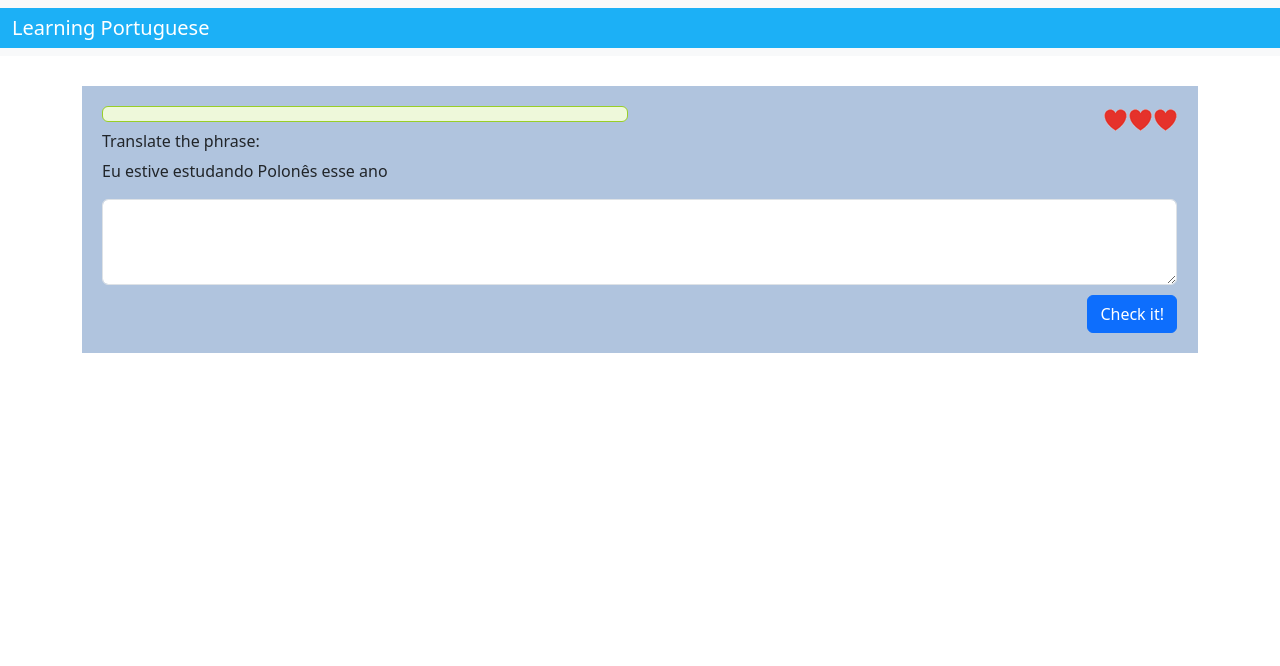
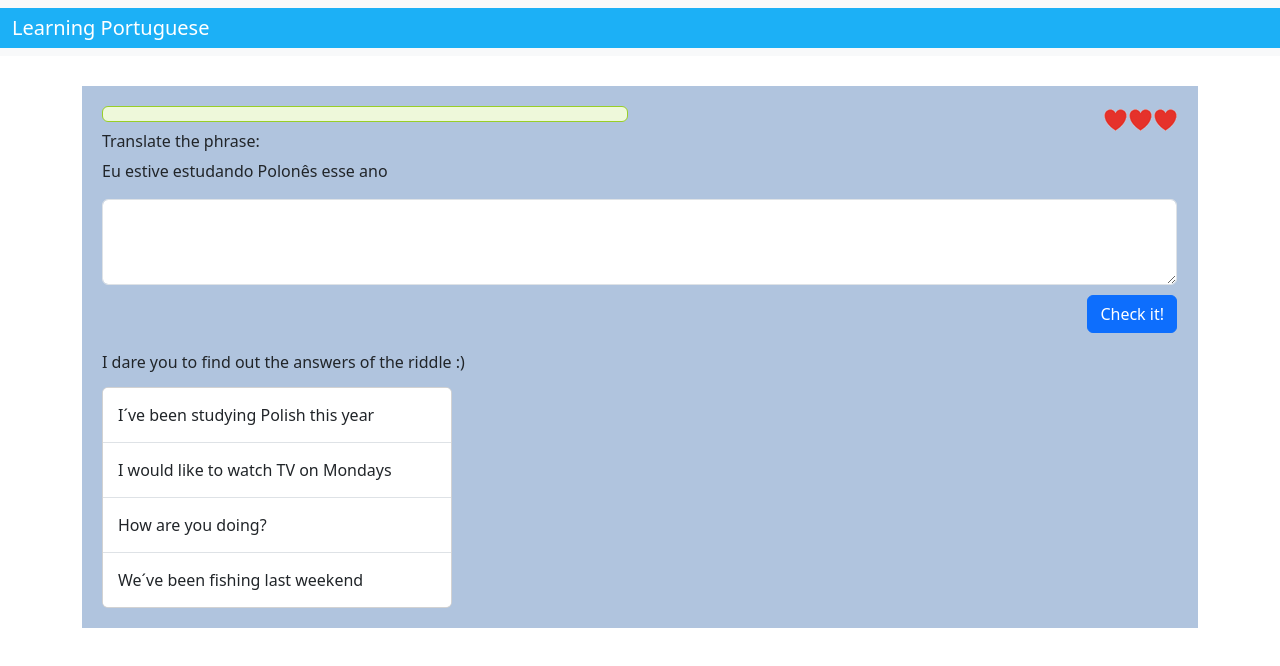
Before and after one commit to inova-tecnologia/app1, an Angular app: page / in a window 1280 px wide. Shown: the top 666 px of the page. Built offline with nearby package versions, Linux system fonts and the light colour scheme.

Commit message:
atualização 2.3

```diff
--- a/src/app/app.component.html
+++ b/src/app/app.component.html
@@ -1,2 +1,26 @@
 <top-app></top-app>
-<panel-app (finishGame)="finishGame($event)"></panel-app>
+
+<div *ngIf="gameInProgress; else gameOver">
+    <panel-app (finishGame)="finishGame($event)"></panel-app>
+</div>
+
+<ng-template #gameOver>
+    <div *ngIf="closureType ==='defeat'; else victoryMessage"
+         class="container"
+         style="margin-top: 20px; margin-left: 10px">
+        <div class="row">
+            <div class="col">
+                <h3 style="color: red">Game over, unfortunately you have lost the match!</h3>
+            </div>
+        </div>
+    </div>
+</ng-template>
+<ng-template #victoryMessage>
+    <div class="container" style="margin-top: 20px; margin-left: 10px">
+       <div class="row">
+           <div class="col">
+               <h3 style="color: rgb(8, 224, 8)">Congratulations, you won the game!</h3>
+           </div>
+       </div>
+    </div>
+</ng-template>
--- a/src/app/app.component.ts
+++ b/src/app/app.component.ts
@@ -1,14 +1,18 @@
 import { Component } from '@angular/core';
-
 @Component({
   selector: 'app-root',
   templateUrl: './app.component.html',
   styleUrls: ['./app.component.css']
 })
+
 export class AppComponent {
 
+    public gameInProgress: boolean = true;
+    public closureType: string = "";
+
     public finishGame(type: string): void {
-        console.log(type);
+        this.gameInProgress = false;
+        this.closureType = type;
     }
 
 }
--- a/src/app/app.module.ts
+++ b/src/app/app.module.ts
@@ -1,6 +1,5 @@
 import { NgModule } from '@angular/core';
 import { BrowserModule } from '@angular/platform-browser';
-
 import { AppRoutingModule } from './app-routing.module';
 import { AppComponent } from './app.component';
 import { TopComponent } from './top/top.component';
--- a/src/app/panel/panel.component.css
+++ b/src/app/panel/panel.component.css
@@ -12,3 +12,19 @@
 #button {
     margin-left: 11px;
 }
+
+.card {
+    margin-top: 15px;
+}
+
+.list-group-item {
+    padding: 15px;
+ }
+
+#joke {
+    margin-top: 20px;
+}
+
+ #footer {
+    margin-top: 10px;
+ }
--- a/src/app/panel/panel.component.html
+++ b/src/app/panel/panel.component.html
@@ -6,32 +6,48 @@
             </div>
             <div class="col-sm-6">
                 <div class="d-flex flex-row-reverse">
-                    <try-app
-                        [attempts]="attempts">
-                    </try-app>
+                    <try-app [attempts]="attempts"></try-app>
                 </div>
             </div>
-
             <div class="row">
                 <div class="col">
                     <h6>{{ instruction }}</h6>
                     <p>{{ roundPhrase.phraseBR }}</p>
-
-                    <div class="form-group" id="box">
-                        <textarea class="form-control"
-                        rows="3"
-                        (input)="updateResponse($event)"></textarea>
+                    <div
+                        class="form-group"
+                        id="box">
+                            <textarea
+                                class="form-control"
+                                rows="3"
+                                (input)="updateResponse($event)">
+                            </textarea>
                     </div>
                 </div>
             </div>
-
-            <div class="row" id="button">
+            <div
+                class="row"
+                id="button">
                 <div class="col">
                     <div class="d-flex flex-row-reverse">
-                        <button type="button" class="btn btn-primary" (click)="verifyResponse()">Check it!</button>
+                        <button
+                            type="button"
+                            class="btn btn-primary"
+                            (click)="verifyResponse()">Check it!</button>
                     </div>
                 </div>
             </div>
         </div>
+        <h6 id="joke">I dare you to find out the answers of the riddle :)</h6>
+        <div class="card"
+             style="width: 350px;">
+                <ul class="list-group list-group-flush">
+                    <li class="list-group-item">I´ve been studying Polish this year</li>
+                    <li class="list-group-item">I would like to watch TV on Mondays</li>
+                    <li class="list-group-item">How are you doing?</li>
+                    <li class="list-group-item">We´ve been fishing last weekend</li>
+                </ul>
+          </div>
     </div>
 </div>
+<footer id="footer">
+</footer>
--- a/src/app/panel/panel.component.ts
+++ b/src/app/panel/panel.component.ts
@@ -1,4 +1,4 @@
-import { Component, EventEmitter, Output } from '@angular/core';
+import { Component, EventEmitter, Output, OnDestroy, OnInit } from '@angular/core';
 import { PhraseModel } from '../shared/phrase.model';
 import { PhrasesMock } from './phrase-mock';
 
@@ -8,7 +8,7 @@ import { PhrasesMock } from './phrase-mock';
   styleUrls: ['./panel.component.css']
 })
 
-export class PanelComponent {
+export class PanelComponent implements OnInit, OnDestroy {
 
   public phrases: PhraseModel[] =  PhrasesMock;
   public instruction: string = "Translate the phrase:";
@@ -21,6 +21,10 @@ export class PanelComponent {
 
   constructor() {
       this.roundPhrase = this.phrases[this.round];
+  }
+
+  ngOnDestroy() {
+
   }
 
   ngOnInit() {
@@ -40,7 +44,6 @@ export class PanelComponent {
       }else{
         this.attempts--;
         this.attempts === -1 ? this.finishGame.emit('defeat') : "";
-        //alert("You have used up all your attempts")
       }
   }
 }
--- a/src/app/top/top.component.html
+++ b/src/app/top/top.component.html
@@ -1,5 +1,5 @@
 <nav class="navbar bg-body-tertiary">
     <div class="container-fluid">
-      <a class="navbar-brand" href="#">{{ title }}</a>
+       <a class="navbar-brand" href="#">{{ title }}</a>
     </div>
 </nav>
```
